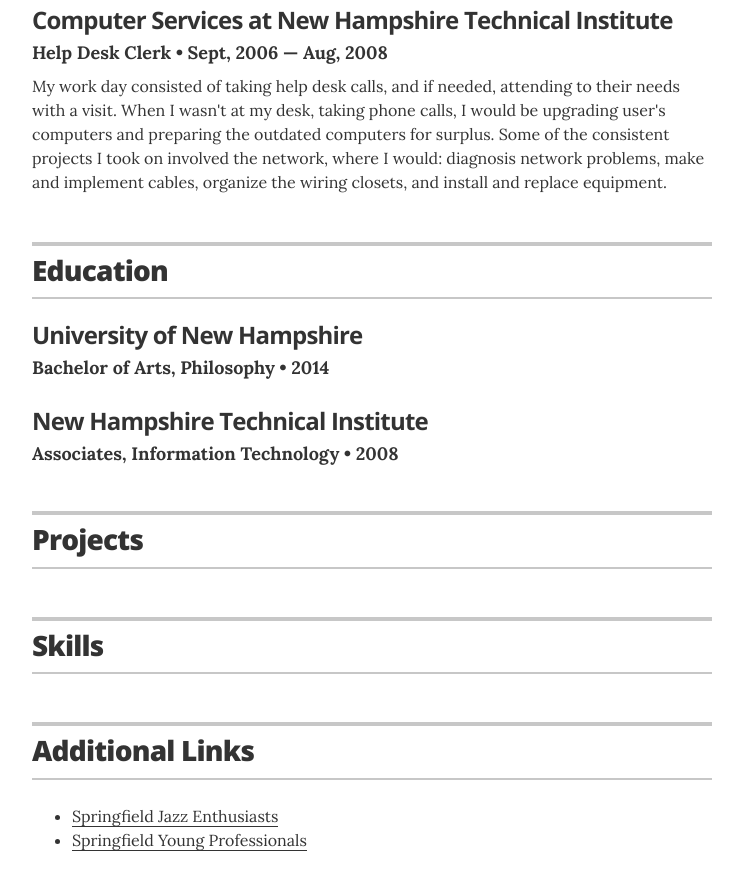
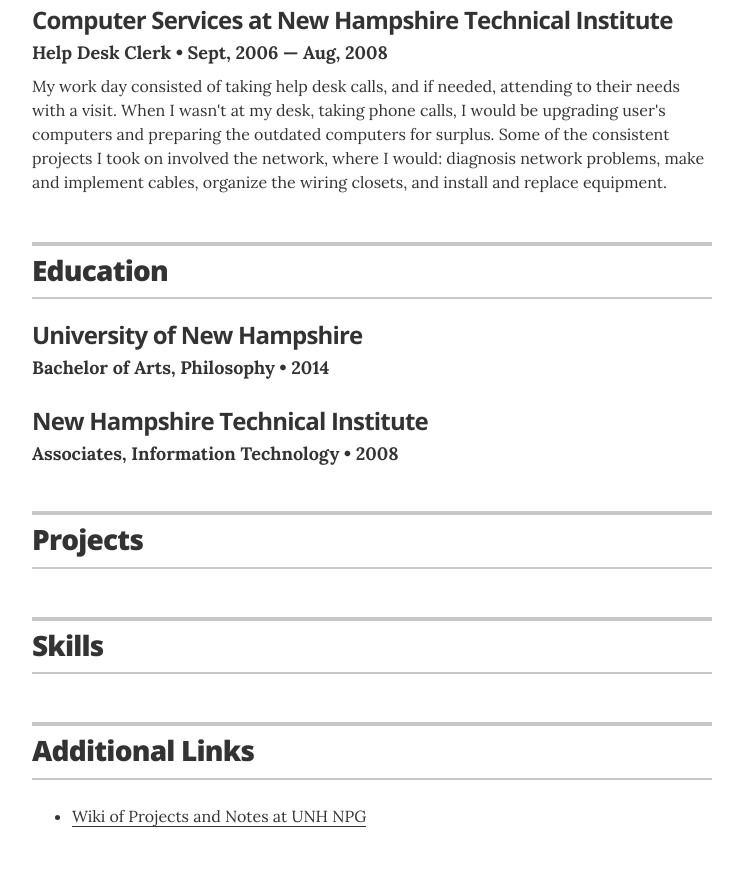
Before and after one commit to jthibeault2005/joshthibeault.me, a Jekyll site: the page built from index.html, in a window 1280 px wide and 900 px high, scrolled down 1241 px. Shown: the top 890 px of the window, without its empty margins (268-1011 px from the left). Built offline with Jekyll 4.4.1, drawn with Linux system fonts in a browser that asks for light colours.

Commit message:
Update links.yml

```diff
--- a/_data/links.yml
+++ b/_data/links.yml
@@ -1,5 +1,3 @@
 # links
-- url: "#"
-  description: Springfield Jazz Enthusiasts
-- url: "#"
-  description: Springfield Young Professionals
+- url: "http://nuclear.unh.edu/wiki/index.php?title=Tbow%27s_Log"
+  description: Wiki of Projects and Notes at UNH NPG
```
